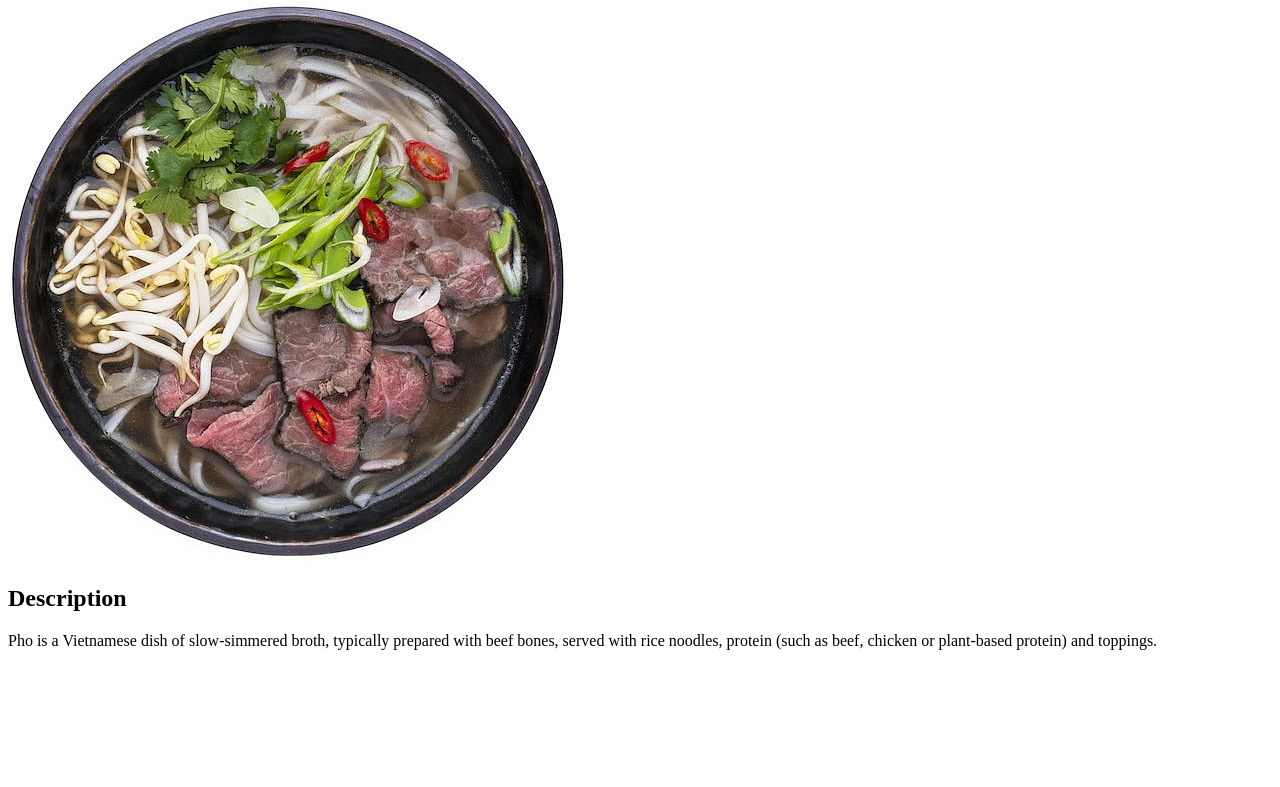
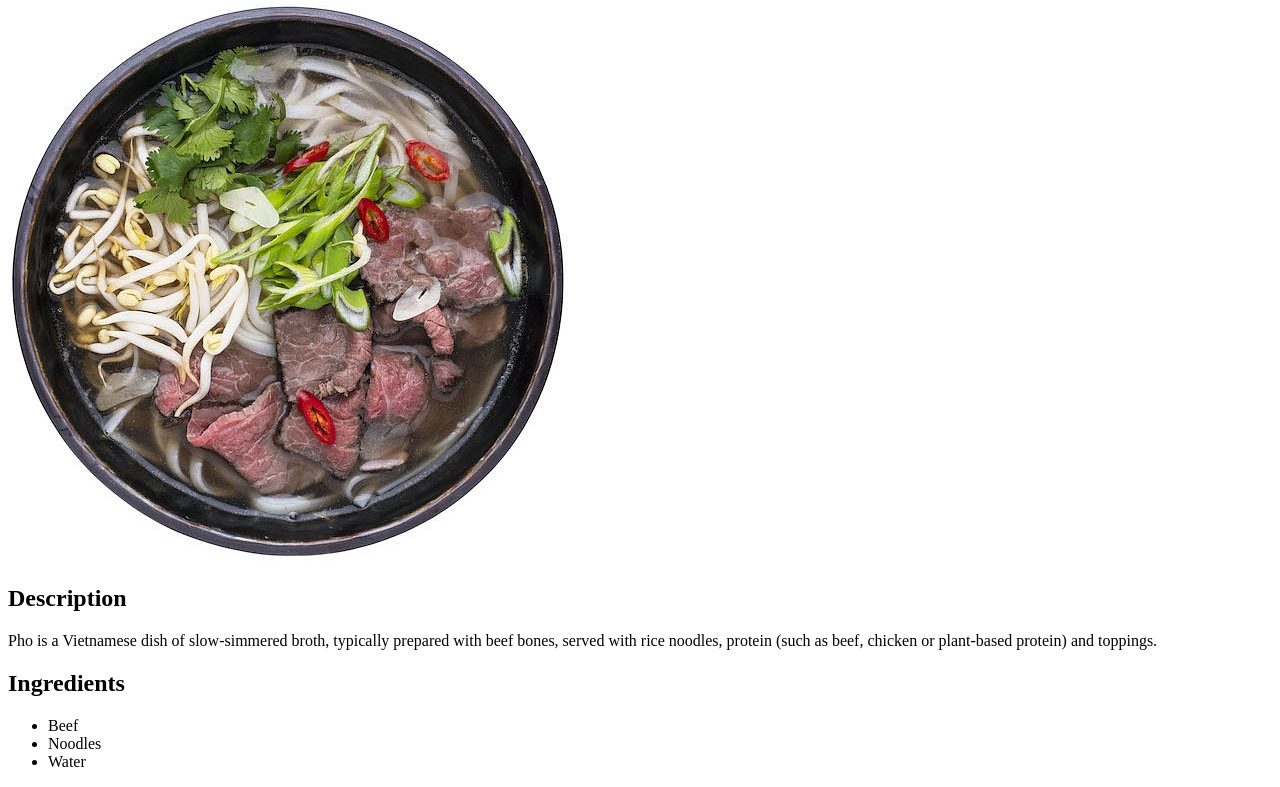
Before and after one commit to Dandaaap/odin-recipes, a plain HTML site: page recipes/pho.html in a window 1280 px wide. Shown: the part 105-892 px from the top of the page. Before the commit the page ends 800 px from the top, so only its background shows below. Drawn offline with Linux system fonts and the light colour scheme.

Commit message:
Add unordered list for Ingredients

```diff
--- a/recipes/pho.html
+++ b/recipes/pho.html
@@ -15,5 +15,11 @@
       beef bones, served with rice noodles, protein (such as beef, chicken or
       plant-based protein) and toppings.
     </p>
+    <h2>Ingredients</h2>
+    <ul>
+      <li>Beef</li>
+      <li>Noodles</li>
+      <li>Water</li>
+    </ul>
   </body>
 </html>
```
